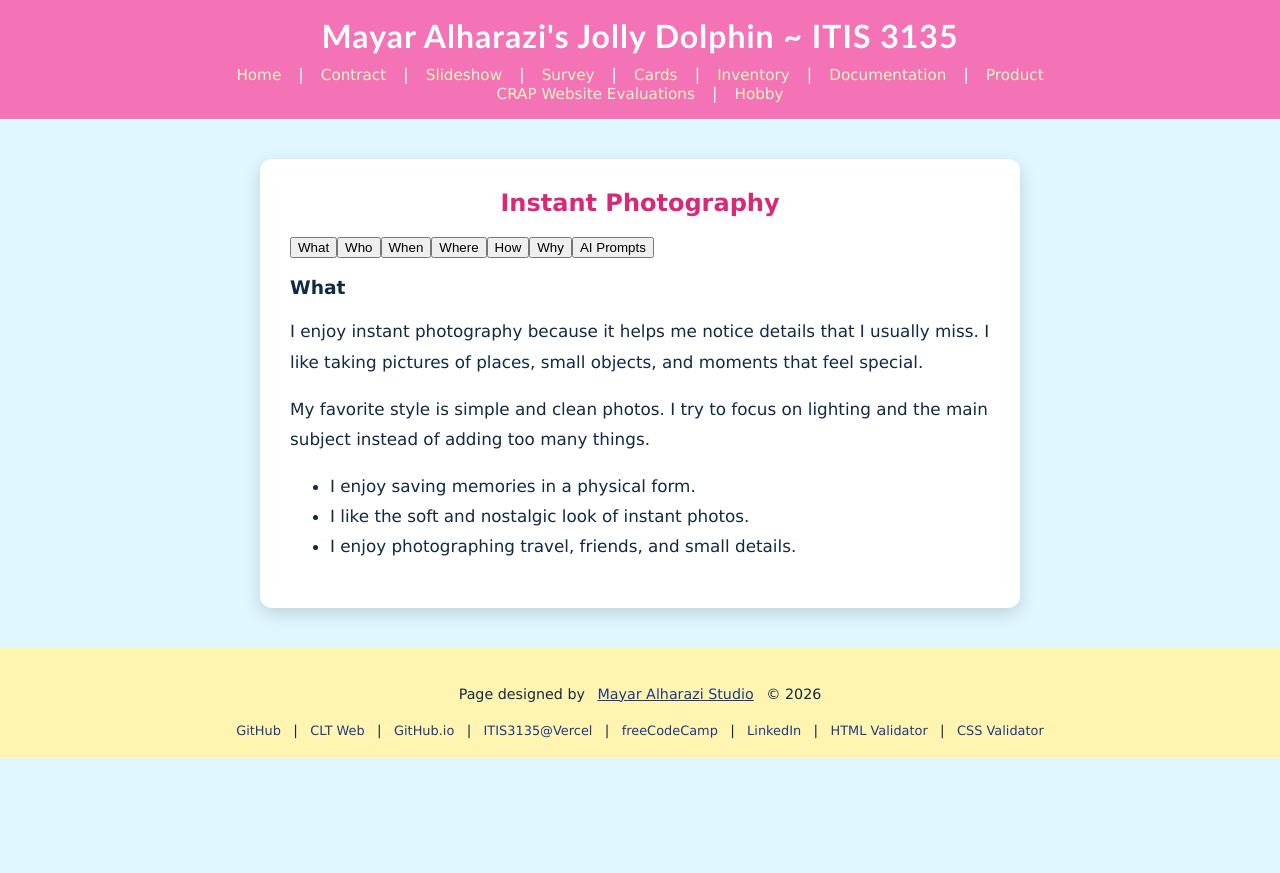
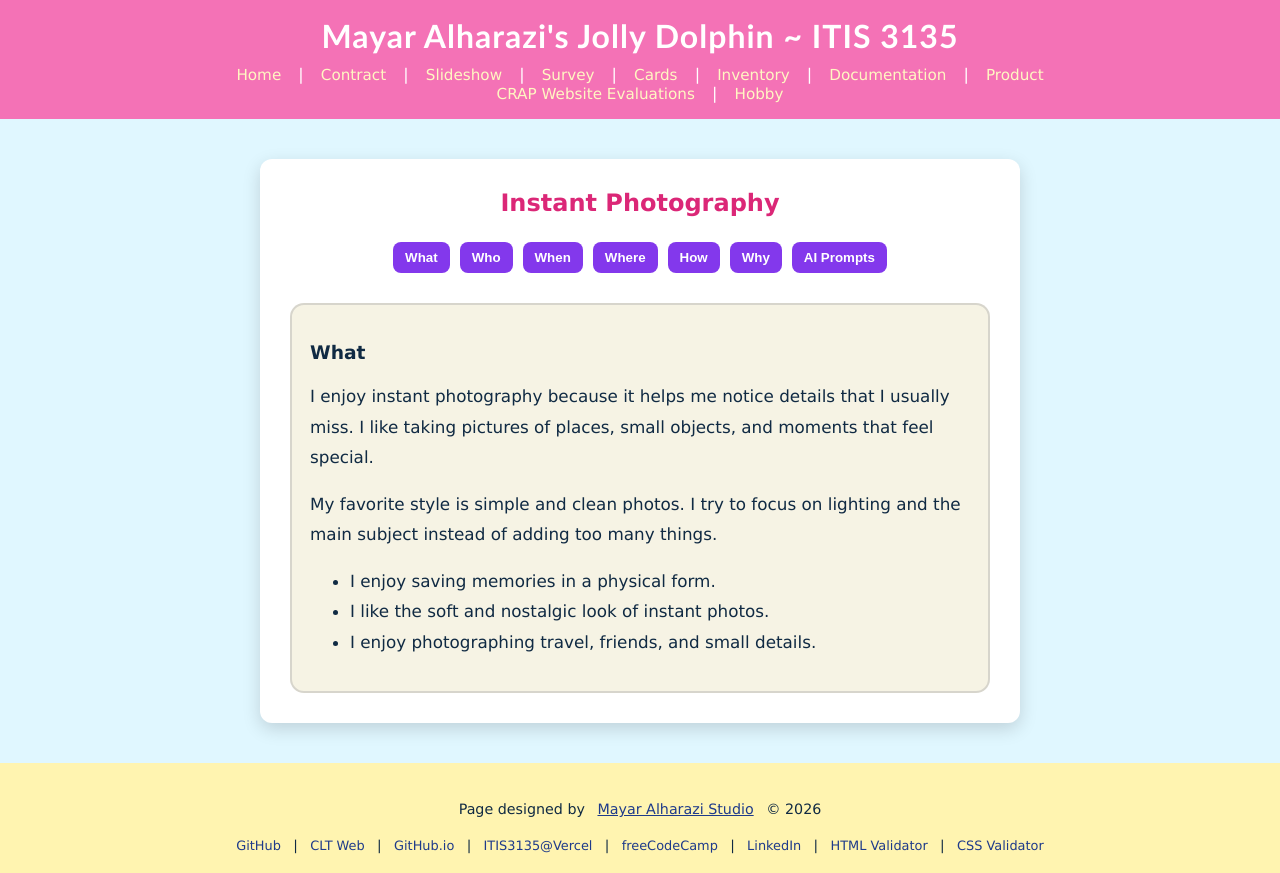
Before and after one commit to mayaralharazi/itis3135-react, a React (Vite) app: page /hobby in a window 1280 px wide. Before the commit the page ends 800 px from the top, so only its background shows below. Built offline with nearby package versions, Linux system fonts and the light colour scheme.

Commit message:
Update index.css

```diff
--- a/src/index.css
+++ b/src/index.css
@@ -155,3 +155,29 @@ footer a {
   left: 10px;
   font-size: 12px;
 }
+.hobby-nav {
+  text-align: center;
+  margin-bottom: 25px;
+}
+
+.hobby-nav button {
+  background-color: #8338ec;
+  color: white;
+  border: none;
+  padding: 8px 12px;
+  margin: 5px;
+  border-radius: 8px;
+  font-weight: bold;
+  cursor: pointer;
+}
+
+.hobby-nav button:hover {
+  background-color: #3a86ff;
+}
+
+.hobby-section {
+  background: rgba(244, 241, 222, 0.8);
+  border: 2px solid rgba(43, 45, 66, 0.15);
+  border-radius: 14px;
+  padding: 18px;
+}
```
